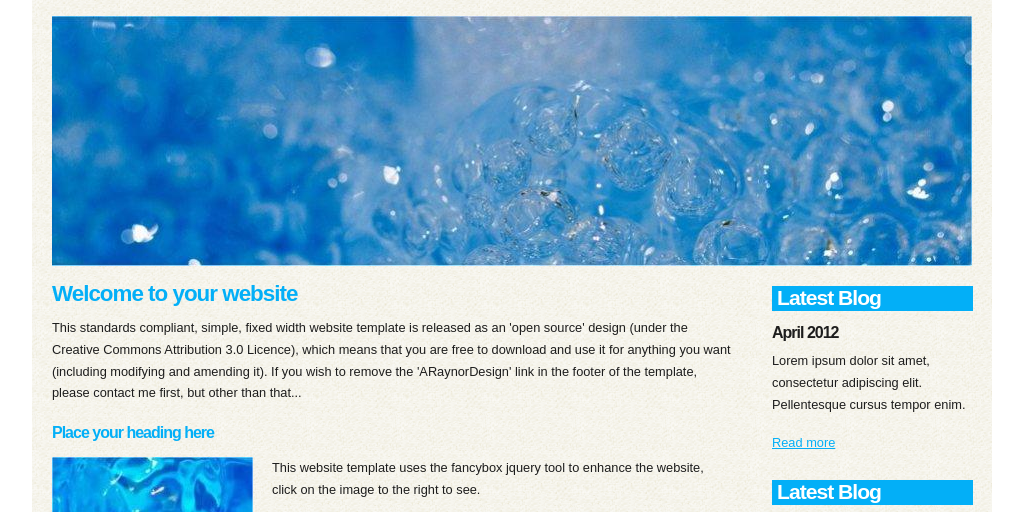
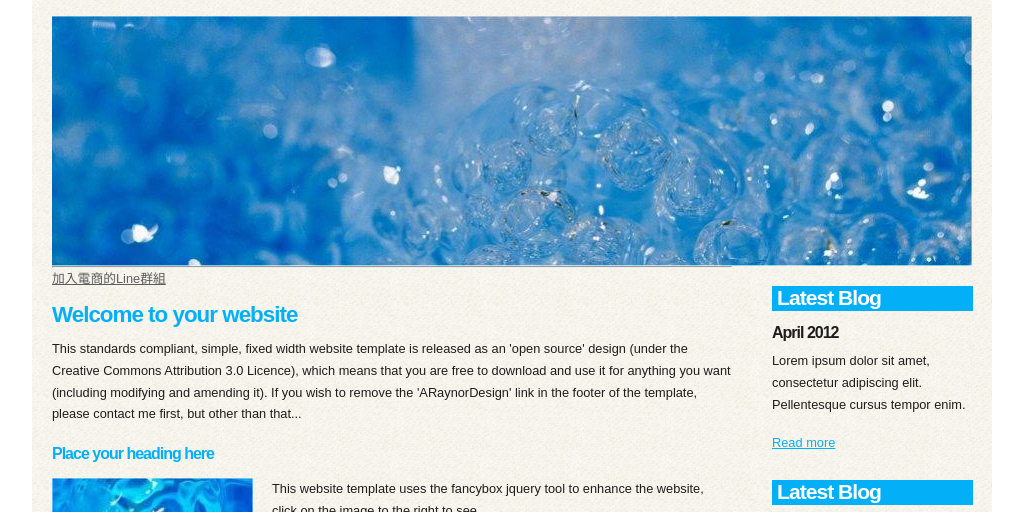
Before and after one commit to Fozennnnn/amid, a plain HTML site: page a5.html in a window 1280 px wide. Shown: the part 214-726 px from the top of the page, without its empty margins (128-1151 px from the left). Drawn offline with Linux system fonts and the light colour scheme.

Commit message:
Add files via upload

```diff
--- a/a5.html
+++ b/a5.html
@@ -56,6 +56,8 @@
 	  </div><!--close banner_image-->
       <div id="content">
         <div class="content_item">
+          <hr>
+          <a href="https://line.me/R/ti/g/pK9Mt4GSTo">加入電商的Line群組</a>
           <h1>Welcome to your website</h1>
           <p>This standards compliant, simple, fixed width website template is released as an 'open source' design (under the Creative Commons Attribution 3.0 Licence), which means that you are free to download and use it for anything you want (including modifying and amending it). If you wish to remove the 'ARaynorDesign' link in the footer of the template, please contact me first, but other than that...</p>
           <h3>Place your heading here</h3>
```
